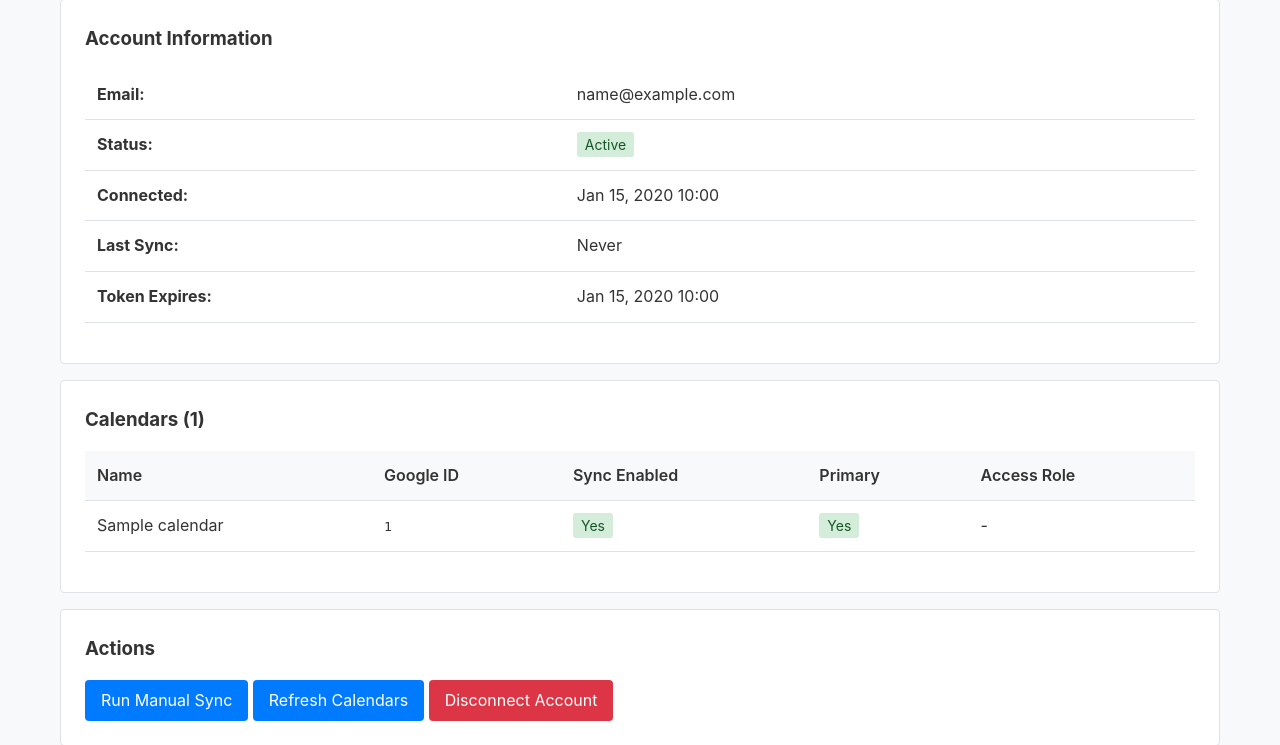
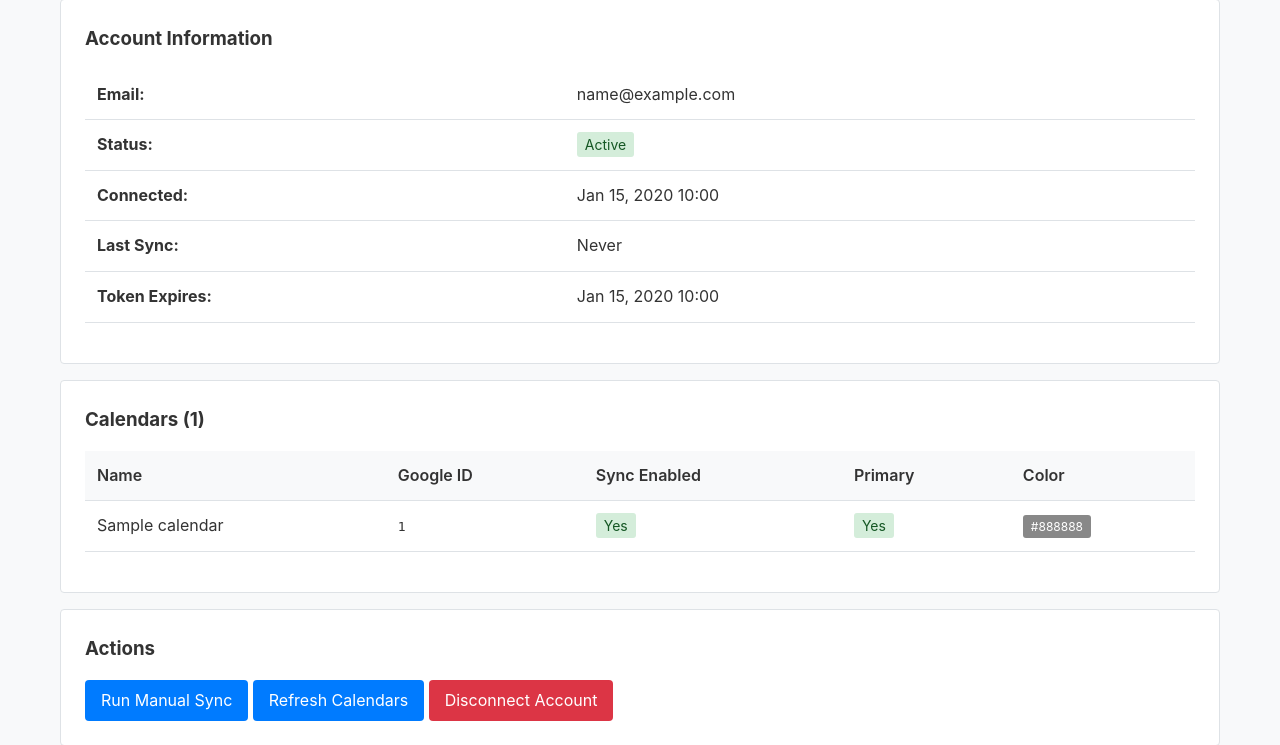
Before and after one commit to heysamtexas/calendar-sync, a Django app: page /account/1/ in a window 1280 px wide. Shown: the part 321-1066 px from the top of the page. Run offline with Django 5.2, Linux system fonts and the light colour scheme; a user stored in the database is signed in; tables that the repository leaves empty hold one stand-in row (values such as "Sample post"); data that the repository does not hold is empty.

Commit message:
Fix Calendar model field references comprehensively
- Remove non-existent 'access_role' field references from calendar creation
- Use actual Calendar model fields: name, is_primary, description, color
- Update template to show color instead of access_role
- Apply fixes to both OAuth callback and refresh_calendars views
- Tested against actual Calendar model structure

This should resolve the "Invalid field name(s) for model Calendar" error.

🤖 Generated with [Claude Code](https://claude.ai/code)

Co-Authored-By: Claude <noreply@anthropic.com>

```diff
--- a/src/apps/accounts/views.py
+++ b/src/apps/accounts/views.py
@@ -181,7 +181,8 @@ def oauth_callback(request: HttpRequest) -> HttpResponse:
                     defaults={
                         "name": cal_item.get("summary", "Unnamed Calendar"),
                         "is_primary": cal_item.get("primary", False),
-                        "access_role": cal_item.get("accessRole", "reader"),
+                        "description": cal_item.get("description", ""),
+                        "color": cal_item.get("backgroundColor", ""),
                         "sync_enabled": True,  # Enable sync by default
                     },
                 )
--- a/src/apps/dashboard/views.py
+++ b/src/apps/dashboard/views.py
@@ -99,7 +99,8 @@ def refresh_calendars(request: HttpRequest, account_id: int) -> HttpResponse:
                 defaults={
                     "name": cal_item.get("summary", "Unnamed Calendar"),
                     "is_primary": cal_item.get("primary", False),
-                    "access_role": cal_item.get("accessRole", "reader"),
+                    "description": cal_item.get("description", ""),
+                    "color": cal_item.get("backgroundColor", ""),
                     # Keep existing sync_enabled setting, default to True for new calendars
                 },
             )
--- a/src/templates/dashboard/account_detail.html
+++ b/src/templates/dashboard/account_detail.html
@@ -65,7 +65,7 @@
                     <th>Google ID</th>
                     <th>Sync Enabled</th>
                     <th>Primary</th>
-                    <th>Access Role</th>
+                    <th>Color</th>
                 </tr>
             </thead>
             <tbody>
@@ -87,7 +87,13 @@
                             -
                         {% endif %}
                     </td>
-                    <td>{{ calendar.access_role|default:"-" }}</td>
+                    <td>
+                        {% if calendar.color %}
+                            <span style="background-color: {{ calendar.color }}; padding: 0.25rem 0.5rem; border-radius: 3px; color: white; font-size: 0.75rem;">{{ calendar.color }}</span>
+                        {% else %}
+                            -
+                        {% endif %}
+                    </td>
                 </tr>
                 {% endfor %}
             </tbody>
```
